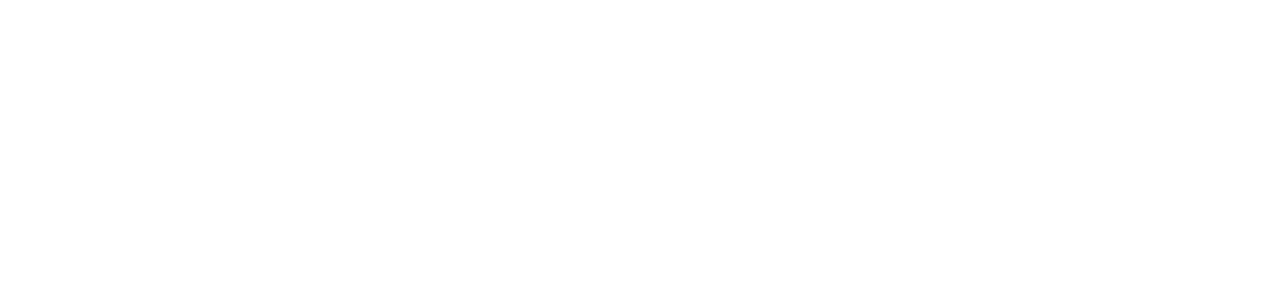
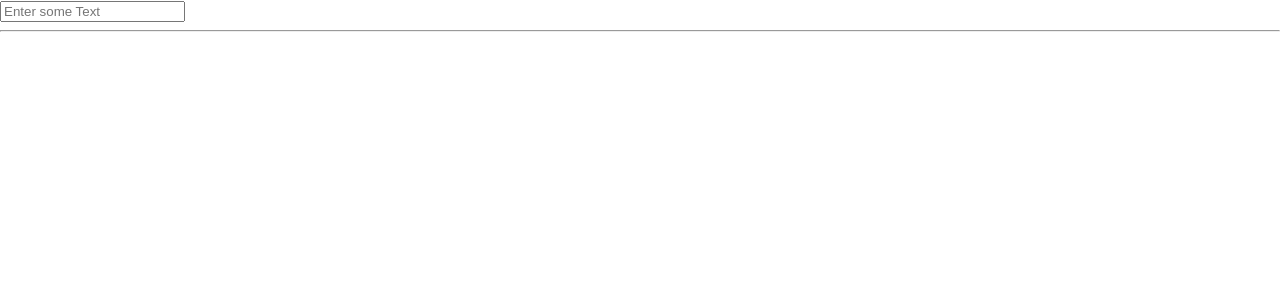
Before and after one commit to darksos34/JordyMind, a React (Create React App) app in the folder client/: page / in a window 1280 px wide. Shown: the top 300 px of the page. Built offline with nearby package versions, Linux system fonts and the light colour scheme.

Commit message:
Update index.js
test

```diff
--- a/client/src/index.js
+++ b/client/src/index.js
@@ -3,10 +3,12 @@
 import './index.css';
 import App from './App';
 import reportWebVitals from './reportWebVitals';
+import SearchForm from "./SearchProgram/SearchForm";
 
 ReactDOM.render(
   <React.StrictMode>
     <App />
+    <SearchForm/>
   </React.StrictMode>,
   document.getElementById('root')
 );
```
